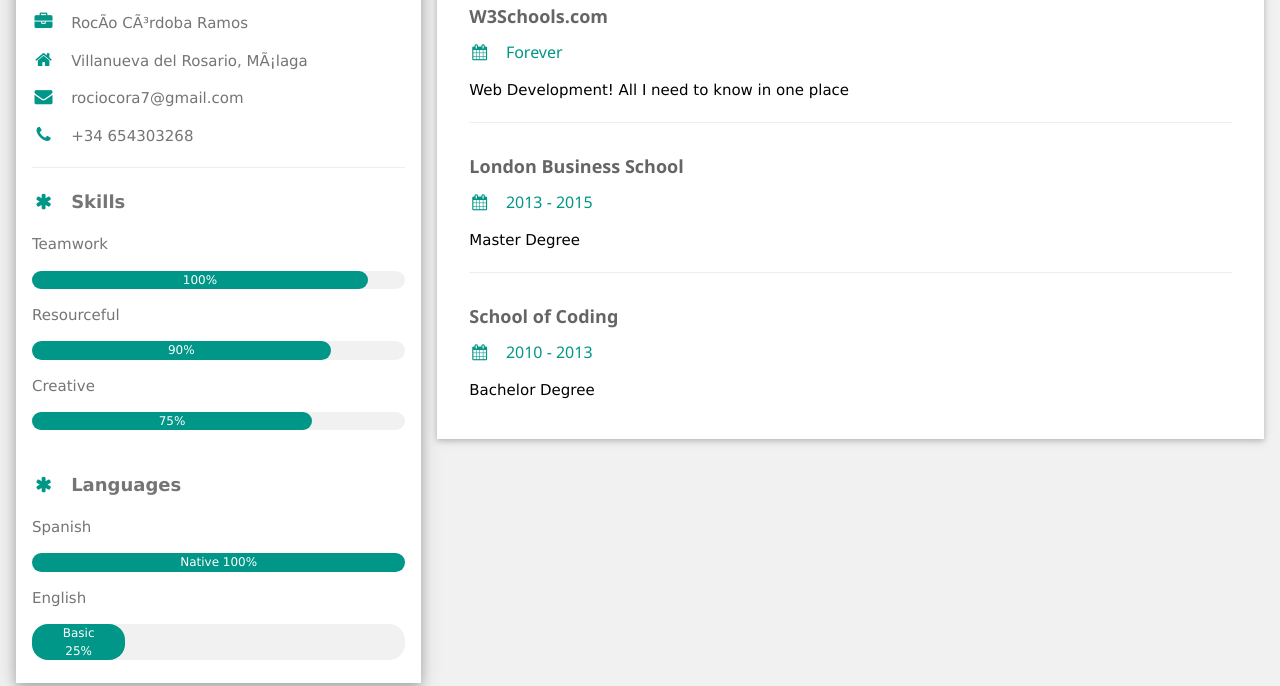
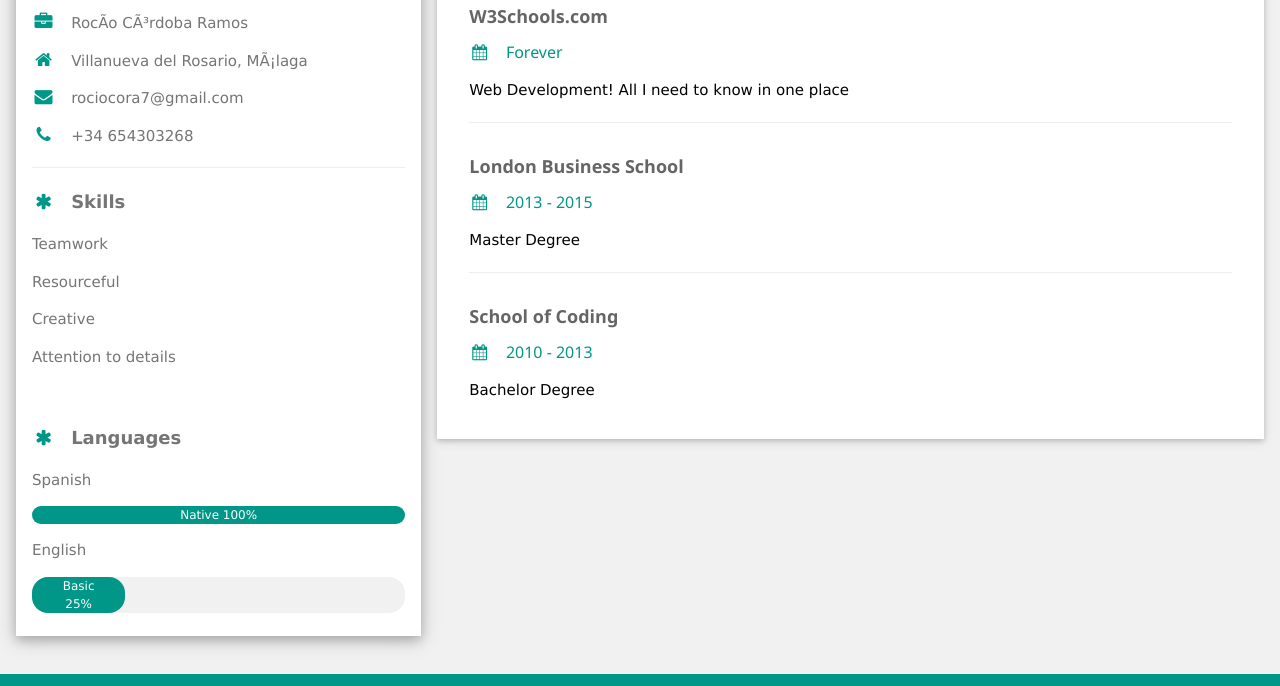
Before and after one commit to Organization-Cordoba-Ramos/CVPROJECT, a plain HTML site: page index.html in a window 1280 px wide. Shown: the part 724-1410 px from the top of the page. Drawn offline with nearby package versions, Linux system fonts and the light colour scheme.

Commit message:
https://rociocordoba.atlassian.net/browse/CV-3 Skills

```diff
--- a/index.html
+++ b/index.html
@@ -38,19 +38,9 @@
                         <p class="w3-large"><b><i
                                     class="fa fa-asterisk fa-fw w3-margin-right w3-text-teal"></i>Skills</b></p>
                         <p>Teamwork</p>
-                        <div class="w3-light-grey w3-round-xlarge w3-small">
-                            <div class="w3-container w3-center w3-round-xlarge w3-teal" style="width:90%">100%</div>
-                        </div>
                         <p>Resourceful</p>
-                        <div class="w3-light-grey w3-round-xlarge w3-small">
-                            <div class="w3-container w3-center w3-round-xlarge w3-teal" style="width:80%">
-                                <div class="w3-center w3-text-white">90%</div>
-                            </div>
-                        </div>
                         <p>Creative</p>
-                        <div class="w3-light-grey w3-round-xlarge w3-small">
-                            <div class="w3-container w3-center w3-round-xlarge w3-teal" style="width:75%">75%</div>
-                        </div>
+                        <p>Attention to details</p>
                         <br>
 
                         <p class="w3-large w3-text-theme"><b><i
```
